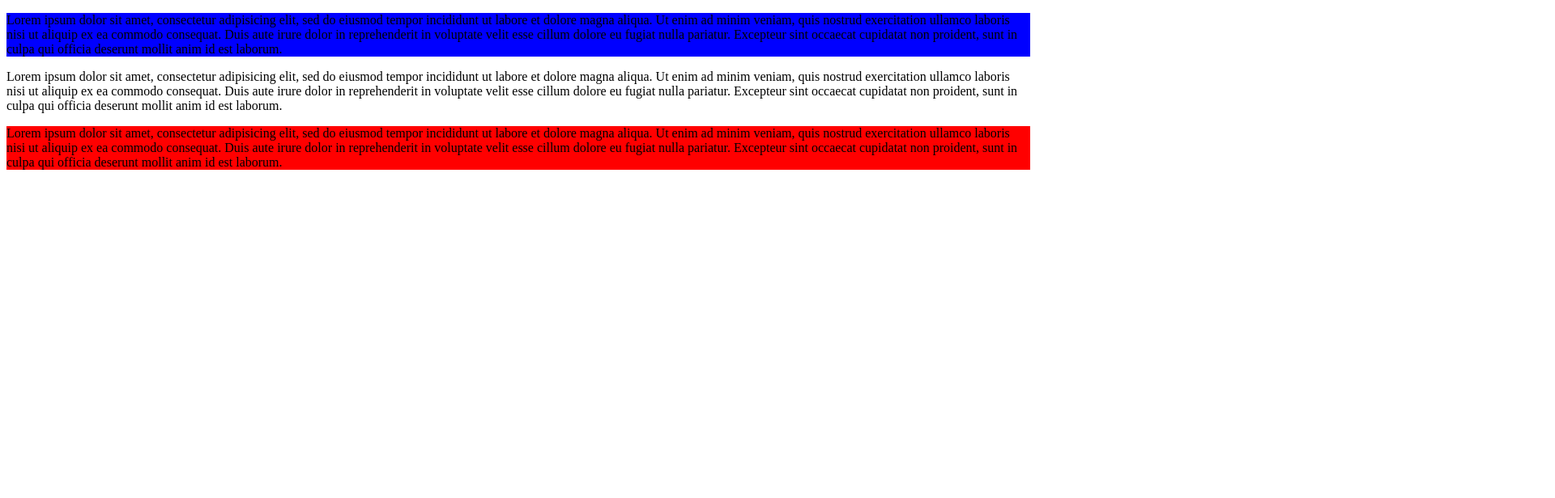
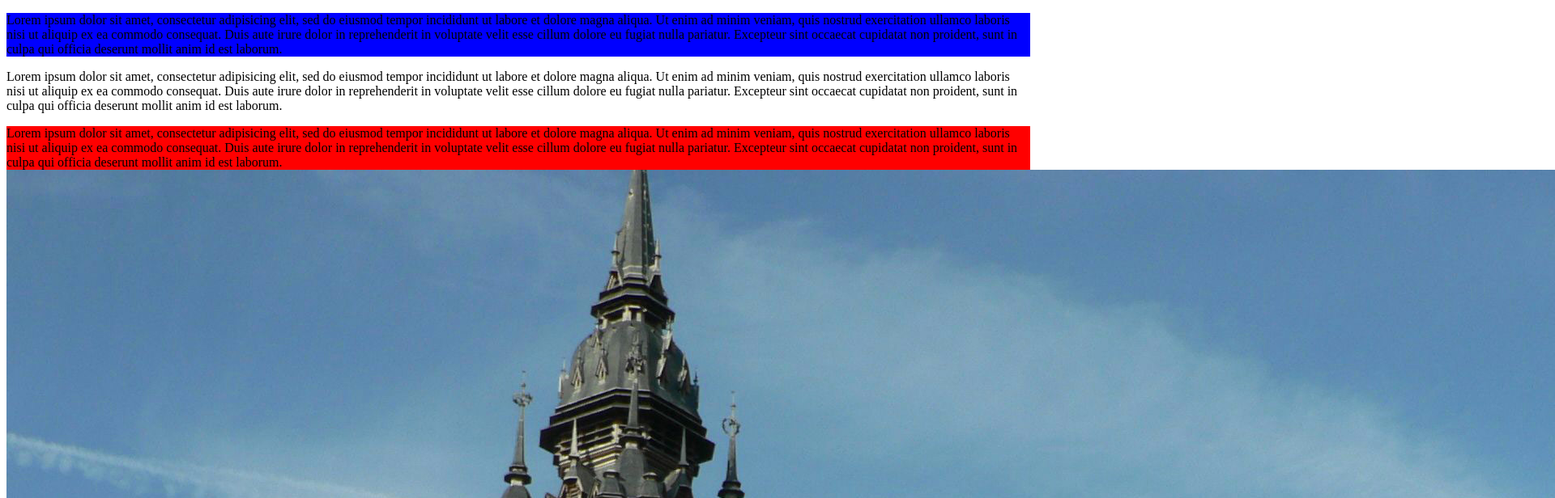
Before and after one commit to t4f7/TP1, a plain HTML site: page index.html in a window 1280 px wide. Shown: the top 616 px of the page at 81% size, 1920 px wide, since content can reach past the window. Drawn offline with Linux system fonts and the light colour scheme.

Commit message:
Ajout de index.html

```diff
--- a/index.html
+++ b/index.html
@@ -23,6 +23,7 @@
       Ut enim ad minim veniam, quis nostrud exercitation ullamco laboris nisi ut aliquip ex ea commodo consequat.
       Duis aute irure dolor in reprehenderit in voluptate velit esse cillum dolore eu fugiat nulla pariatur.
       Excepteur sint occaecat cupidatat non proident, sunt in culpa qui officia deserunt mollit anim id est laborum.
+      <img src="images/calais.jpg" alt="Calais"></img>
     </p>
   </body>
 </html>
```
